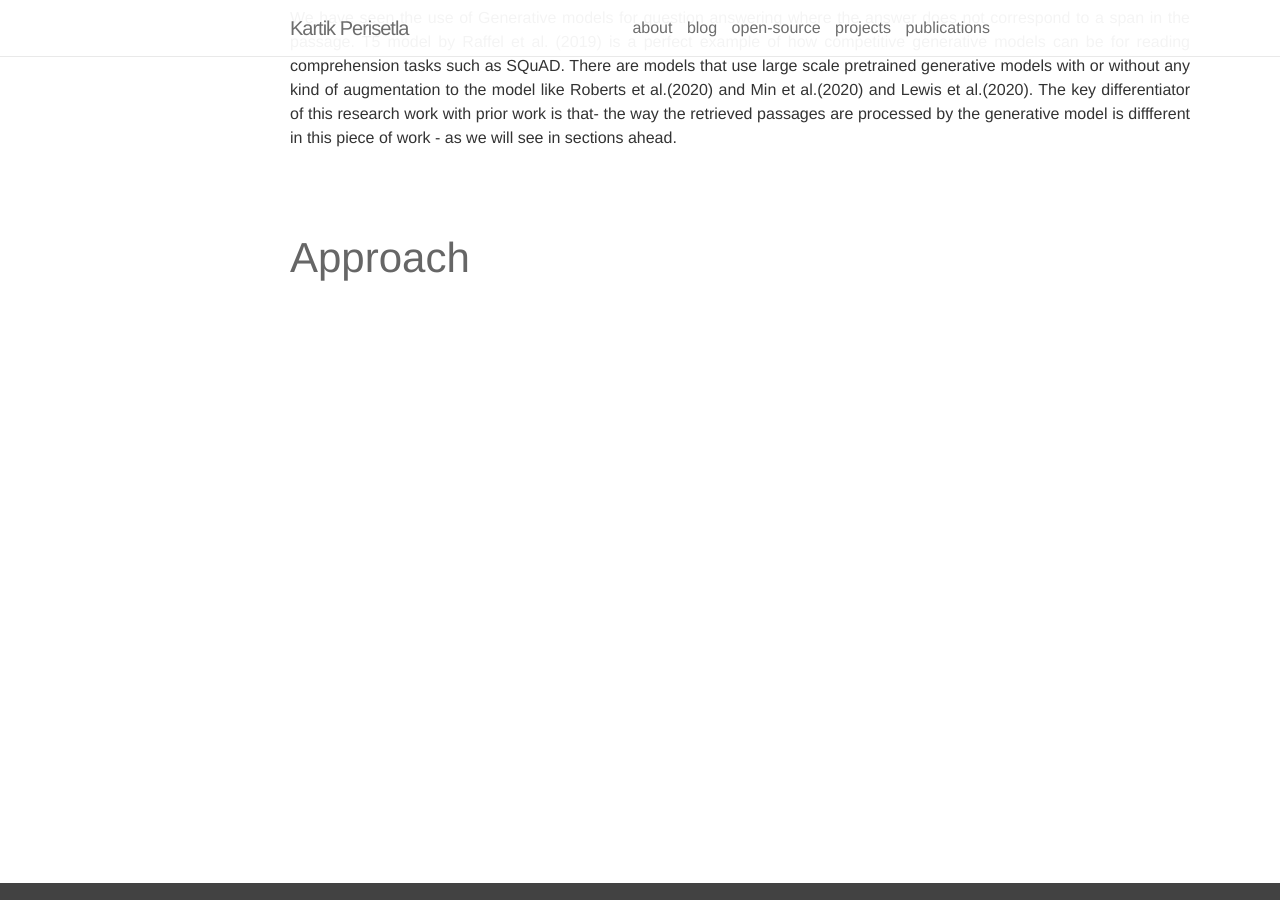
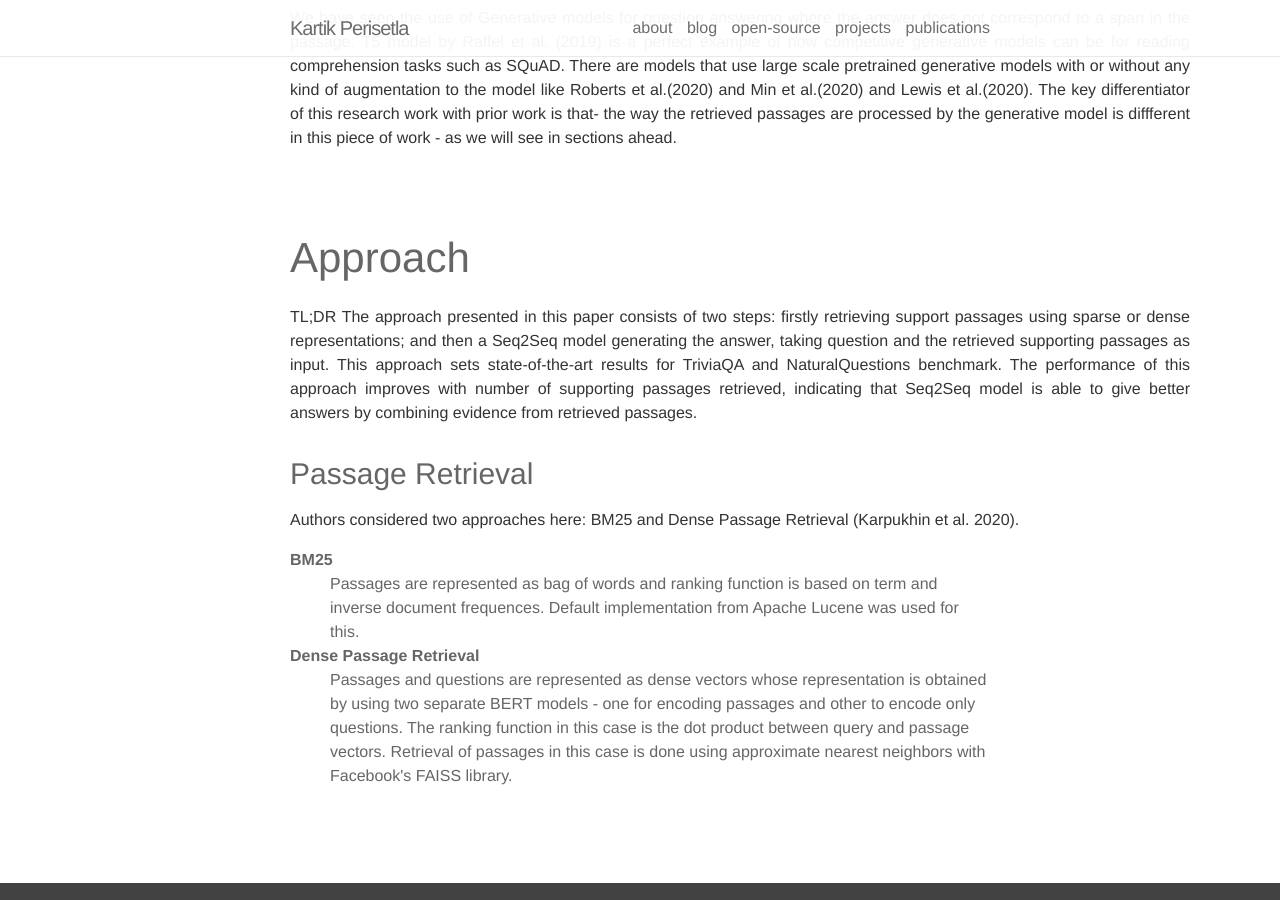
Before and after one commit to kartikperisetla/kartikperisetla.github.io, a Jekyll site: the page built from _posts/2020-07-25-leveraging-passage-retrieval-generative-models-qna.markdown, in a window 1280 px wide and 900 px high, scrolled down 1456 px. Built offline with Jekyll 4.4.1, drawn with Linux system fonts in a browser that asks for light colours; nearby versions of some CDN libraries; comment, search, counter and statistics services are not loaded; some of the changed text lies outside the part shown.

Commit message:
Update 2020-07-25-leveraging-passage-retrieval-generative-models-qna.markdown

```diff
--- a/_posts/2020-07-25-leveraging-passage-retrieval-generative-models-qna.markdown
+++ b/_posts/2020-07-25-leveraging-passage-retrieval-generative-models-qna.markdown
@@ -28,9 +28,9 @@ Figure shows a simple approach to open-domain question answering. Firstly, suppo
 </p>
 <br/>
 <h2>
-    Passage retrieval and Generative question answering
+    Background of passage retrieval and generative question answering
 </h2>
-<p align="justify">
+<p align="j ustify">
 Generative modeling for open-domain question answering has been a research area continuously being explored. Building langage models with billions of parameters, where all the information is stored in model parameters have been in the leaderboards for several benchmarks. The major concern with such models is the model size. The training and inference with such huge models is expensive. This paper presents an alternative to building such large models and still getting similar benchmark results just by using external source of knowledge.
 </p>
 <p>
@@ -44,7 +44,26 @@ We have seen the use of Generative models for question answering where the answe
     Approach
 </h2>
 <p align="justify">
+TL;DR
+The approach presented in this paper consists of two steps: firstly retrieving support passages using sparse or dense representations; and then a Seq2Seq model generating the answer, taking question and the retrieved supporting passages as input. This approach sets state-of-the-art results for TriviaQA and NaturalQuestions benchmark. The performance of this approach improves with number of supporting passages retrieved, indicating that Seq2Seq model is able to give better answers by combining evidence from retrieved passages.
 </p>
+<h3>
+Passage Retrieval
+</h3>
+<p align="justify">
+Authors considered two approaches here: BM25 and Dense Passage Retrieval (Karpukhin et al. 2020).
+<dl>
+<dt><b>BM25</b></dt>
+<dd> Passages are represented as bag of words and ranking function is based on term and inverse document frequences. Default implementation from Apache Lucene was used for this.
+</dd>
+<dt><b> Dense Passage Retrieval</b></dt>
+<dd>
+Passages and questions are represented as dense vectors whose representation is obtained by using two separate BERT models - one for encoding passages and other to encode only questions. The ranking function in this case is the dot product between query and passage vectors. Retrieval of passages in this case is done using approximate nearest neighbors with Facebook's FAISS library.
+</dd>
+</dl>
+
+</p>
+
 {% if page.comments %}
 <div id="disqus_thread"></div>
 
```
